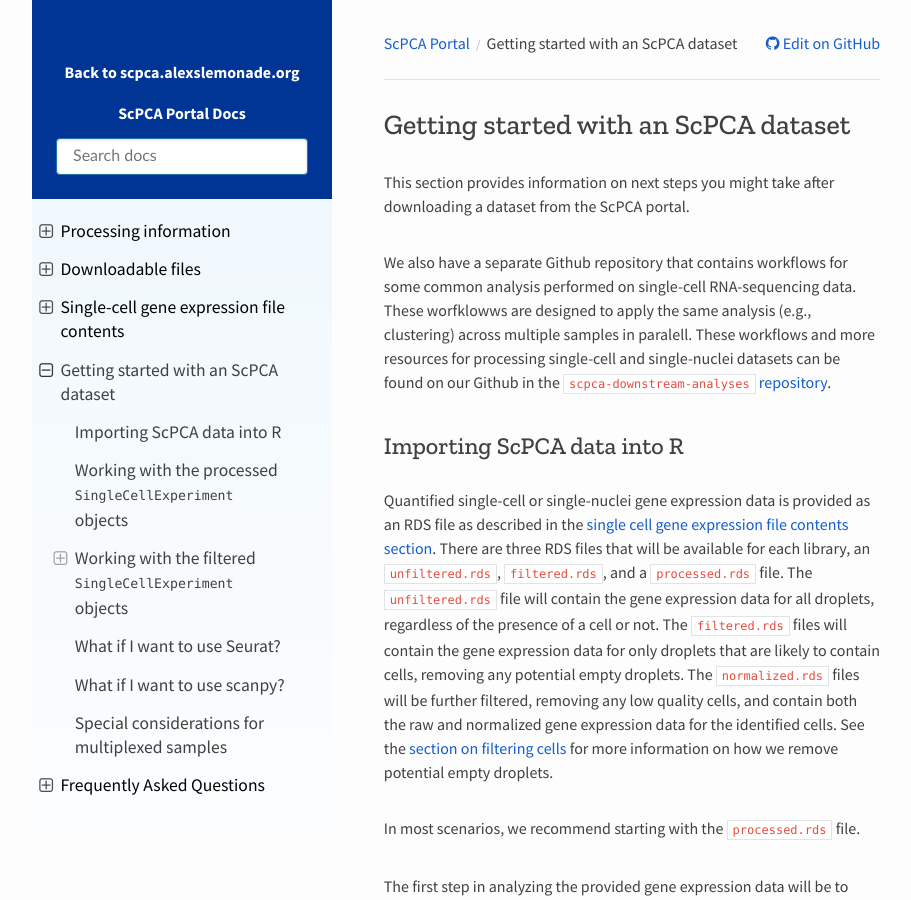
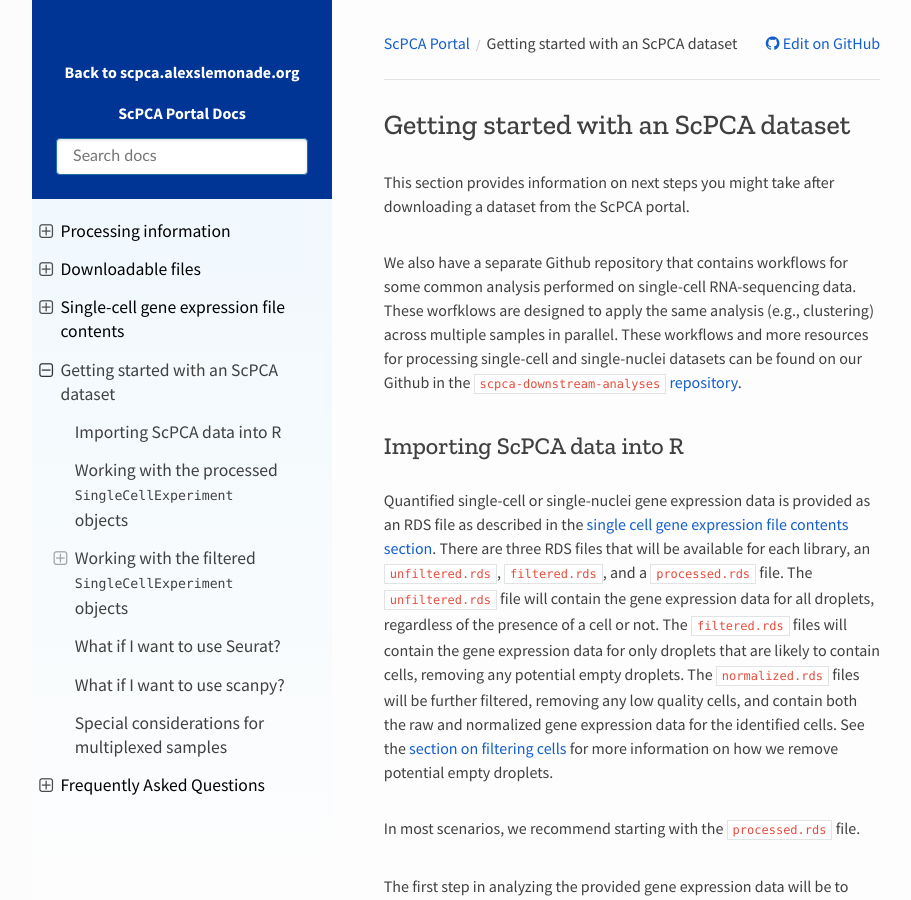
Before and after one commit to DongzeHE/scpca-docs, a Sphinx documentation site: the page built from docs/getting_started.md, in a window 1280 px wide and 900 px high. Shown: the whole window, without its empty margins (158-1069 px from the left). Built offline with Sphinx 7.4.7 and the Read the Docs theme 2.0.0, drawn with Linux system fonts in a browser that asks for light colours.

Commit message:
spelling errors

```diff
--- a/docs/getting_started.md
+++ b/docs/getting_started.md
@@ -3,7 +3,7 @@
 This section provides information on next steps you might take after downloading a dataset from the ScPCA portal.
 
 We also have a separate Github repository that contains workflows for some common analysis performed on single-cell RNA-sequencing data.
-These worfklowws are designed to apply the same analysis (e.g., clustering) across multiple samples in paralell.
+These worfklows are designed to apply the same analysis (e.g., clustering) across multiple samples in parallel.
 These workflows and more resources for processing single-cell and single-nuclei datasets can be found on our Github in the [`scpca-downstream-analyses` repository](https://github.com/AlexsLemonade/scpca-downstream-analyses).
 
 ## Importing ScPCA data into R
```
